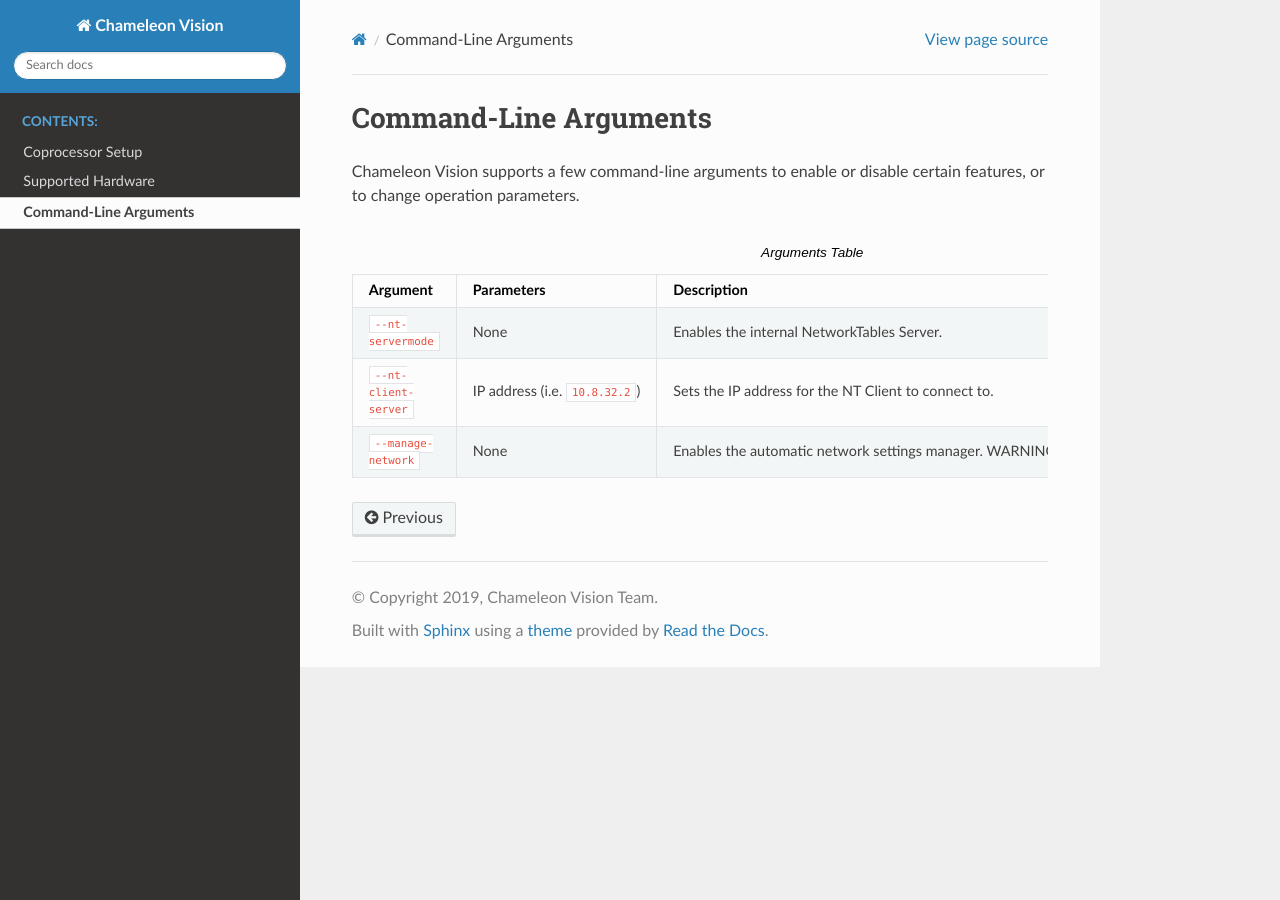
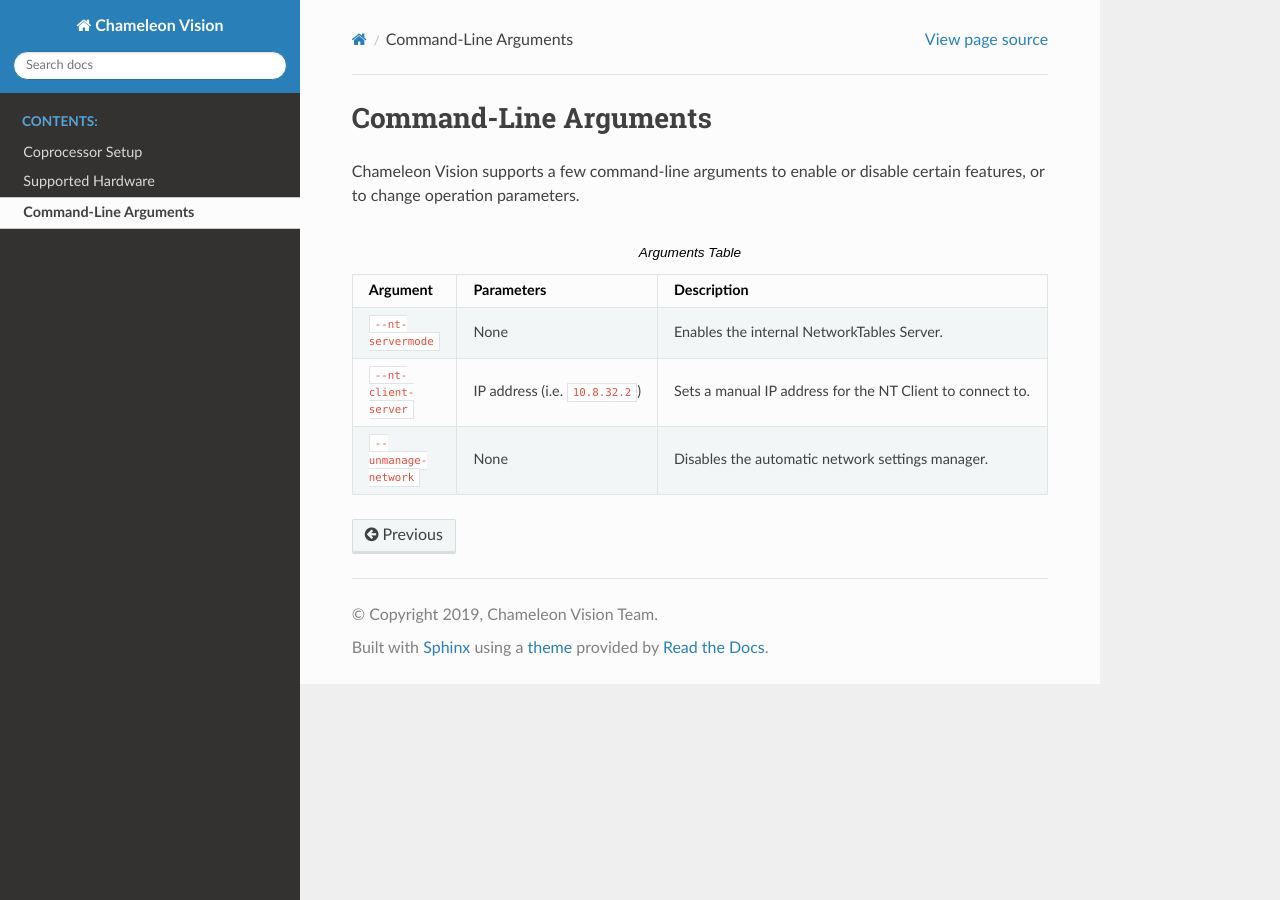
Before and after one commit to Chameleon-Vision/chameleon-docs, a Sphinx documentation site: the page built from docs/source/command-line-arguments.rst, in a window 1280 px wide. Built offline with Sphinx 7.4.7 and the Read the Docs theme 2.0.0, drawn with Linux system fonts in a browser that asks for light colours.

Commit message:
Update command-line-arguments.rst

```diff
--- a/docs/source/command-line-arguments.rst
+++ b/docs/source/command-line-arguments.rst
@@ -17,7 +17,7 @@
      - Enables the internal NetworkTables Server.
    * - ``--nt-client-server``
      - IP address (i.e. ``10.8.32.2``)
-     - Sets the IP address for the NT Client to connect to.
-   * - ``--manage-network``
+     - Sets a manual IP address for the NT Client to connect to.
+   * - ``--unmanage-network``
      - None
-     - Enables the automatic network settings manager. WARNING - Don't use this on your computer!
+     - Disables the automatic network settings manager.
```
